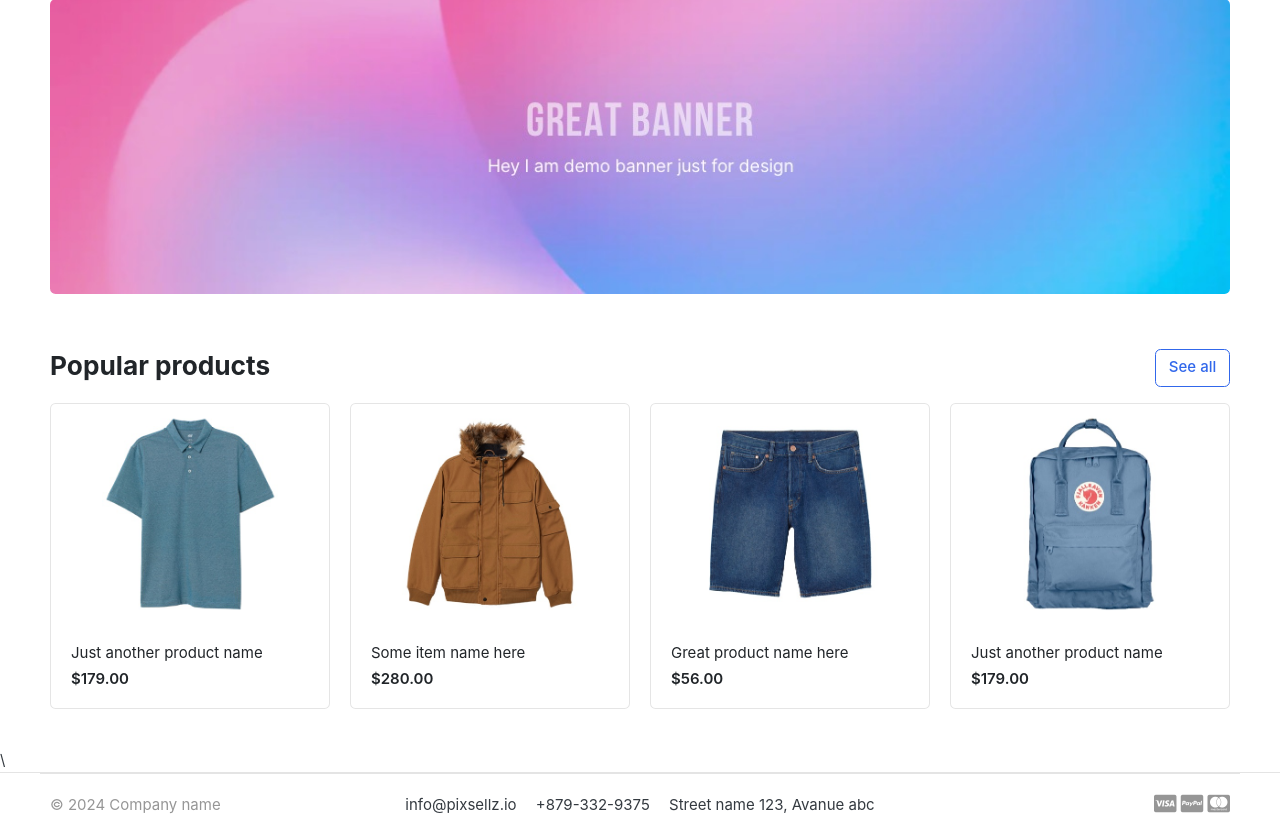
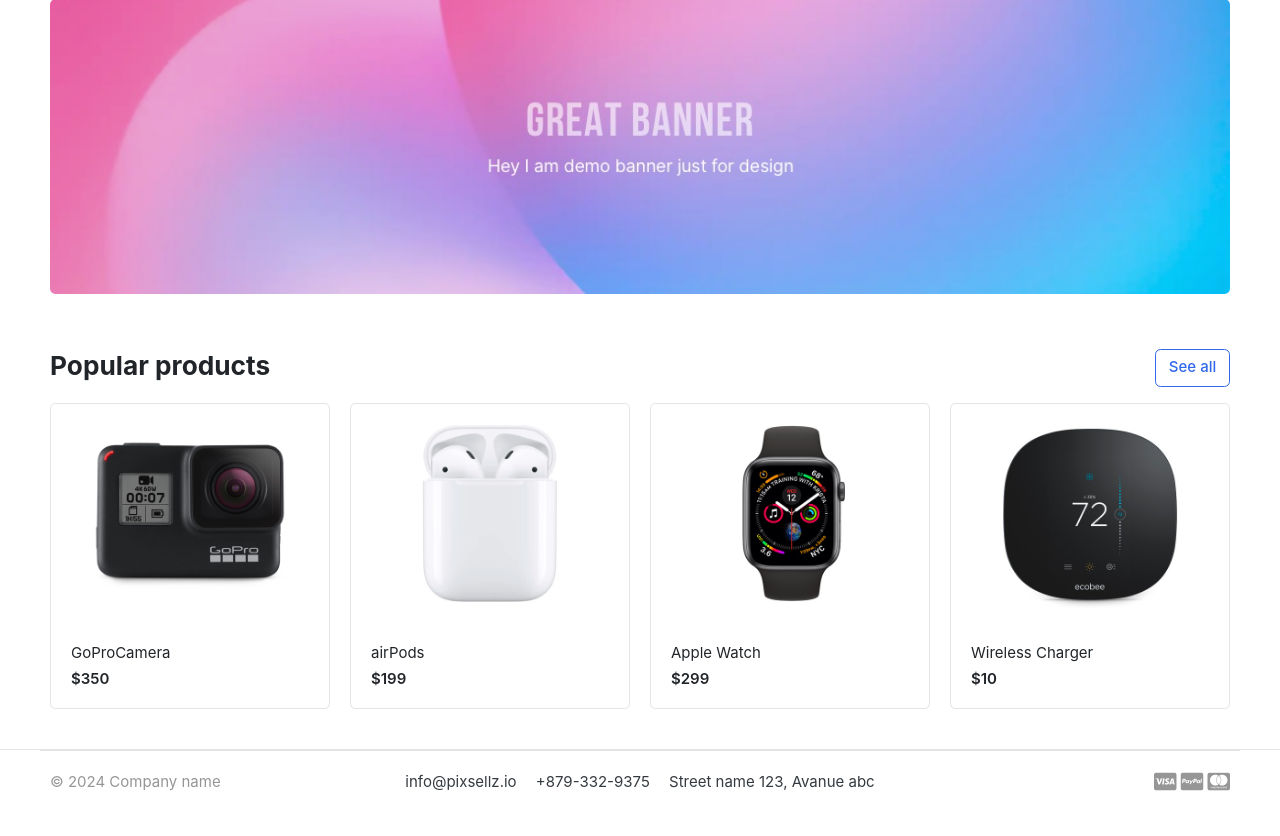
Before and after one commit to Armelionofulla/eCommerce, a Django app: page / in a window 1280 px wide. Shown: the part 139-975 px from the top of the page. After the commit the page ends 930 px from the top, so only its background shows below. Run offline with Django 5.2, Linux system fonts and the light colour scheme; data comes from the database, SQL or seed files in the repository; both versions use the stored data as it was after the commit; some libraries are stand-ins or nearby versions; some web fonts are replaced.

Commit message:
displaying products in homepage

```diff
--- a/eCommerceTech/views.py
+++ b/eCommerceTech/views.py
@@ -1,4 +1,12 @@
 from django.shortcuts import render
 
+from store.models import Product
+
+
 def home(request):
-    return render(request,'home.html')
+    products = Product.objects.all().filter(is_available=True)
+
+    context = {
+        'products': products,
+    }
+    return render(request, 'home.html',context)
--- a/templates/home.html
+++ b/templates/home.html
@@ -21,57 +21,22 @@
                 <a href="./store.html" class="btn btn-outline-primary float-right">See all</a>
                 <h3 class="section-title">Popular products</h3>
             </header><!-- sect-heading -->
-
-
-            <div class="row">
+        <div class="row">
+            {% for product in products %}
                 <div class="col-md-3">
                     <div class="card card-product-grid">
-                        <a href="./product-detail.html" class="img-wrap"> <img src="{% static 'images/items/1.jpg' %}">
+                        <a href="./product-detail.html" class="img-wrap"> <img src="{{ product.images.url }}">
                         </a>
                         <figcaption class="info-wrap">
-                            <a href="./product-detail.html" class="title">Just another product name</a>
-                            <div class="price mt-1">$179.00</div> <!-- price-wrap.// -->
+                            <a href="./product-detail.html" class="title">{{ product.product_name }}</a>
+                            <div class="price mt-1">${{ product.price }}</div> <!-- price-wrap.// -->
                         </figcaption>
                     </div>
                 </div> <!-- col.// -->
-                <div class="col-md-3">
-                    <div class="card card-product-grid">
-                        <a href="./product-detail.html" class="img-wrap"> <img src="{% static 'images/items/2.jpg' %}">
-                        </a>
-                        <figcaption class="info-wrap">
-                            <a href="./product-detail.html" class="title">Some item name here</a>
-                            <div class="price mt-1">$280.00</div> <!-- price-wrap.// -->
-                        </figcaption>
-                    </div>
-                </div> <!-- col.// -->
-                <div class="col-md-3">
-                    <div class="card card-product-grid">
-                        <a href="./product-detail.html" class="img-wrap"> <img src="{% static 'images/items/3.jpg' %}">
-                        </a>
-                        <figcaption class="info-wrap">
-                            <a href="./product-detail.html" class="title">Great product name here</a>
-                            <div class="price mt-1">$56.00</div> <!-- price-wrap.// -->
-                        </figcaption>
-                    </div>
-                </div> <!-- col.// -->
-                <div class="col-md-3">
-                    <div class="card card-product-grid">
-                        <a href="./product-detail.html" class="img-wrap"> <img src="{% static 'images/items/4.jpg' %}">
-                        </a>
-                        <figcaption class="info-wrap">
-                            <a href="./product-detail.html" class="title">Just another product name</a>
-                            <div class="price mt-1">$179.00</div> <!-- price-wrap.// -->
-                        </figcaption>
-                    </div>
-                </div> <!-- col.// -->
-            </div> <!-- row.// -->
+            {% endfor %}
+        </div>
 
         </div><!-- container // -->
     </section>
     <!-- ========================= SECTION  END// ========================= -->
-
-
-    </body>
-    </html>\
-
 {% endblock content %}
```
Also changed, not shown: db.sqlite3, media/photos/category/10.jpg (added), media/photos/category/7.jpg (added), media/photos/category/8.jpg (added), media/photos/products/10.jpg (added), media/photos/products/7.jpg (added), media/photos/products/8.jpg (added).
